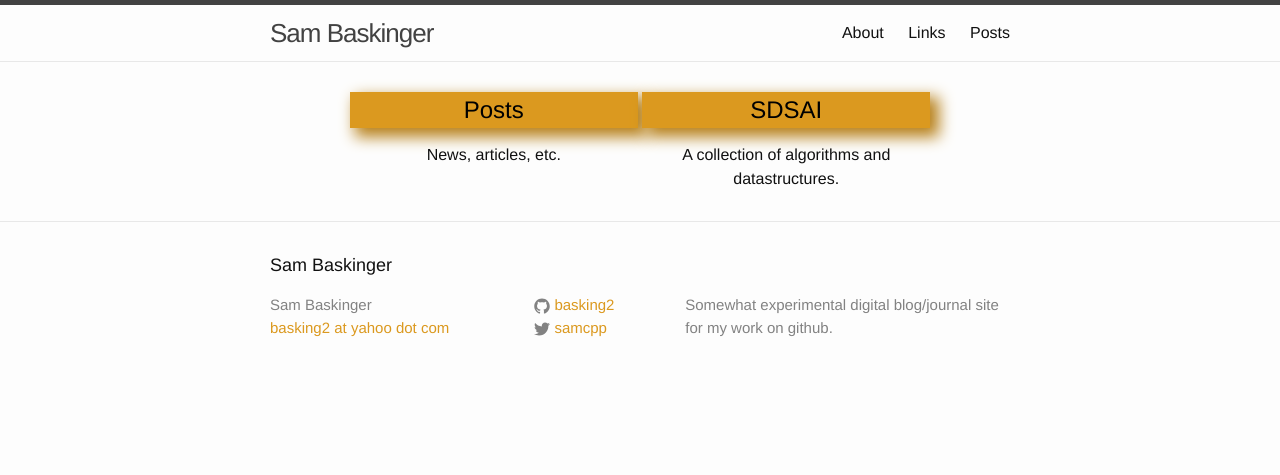
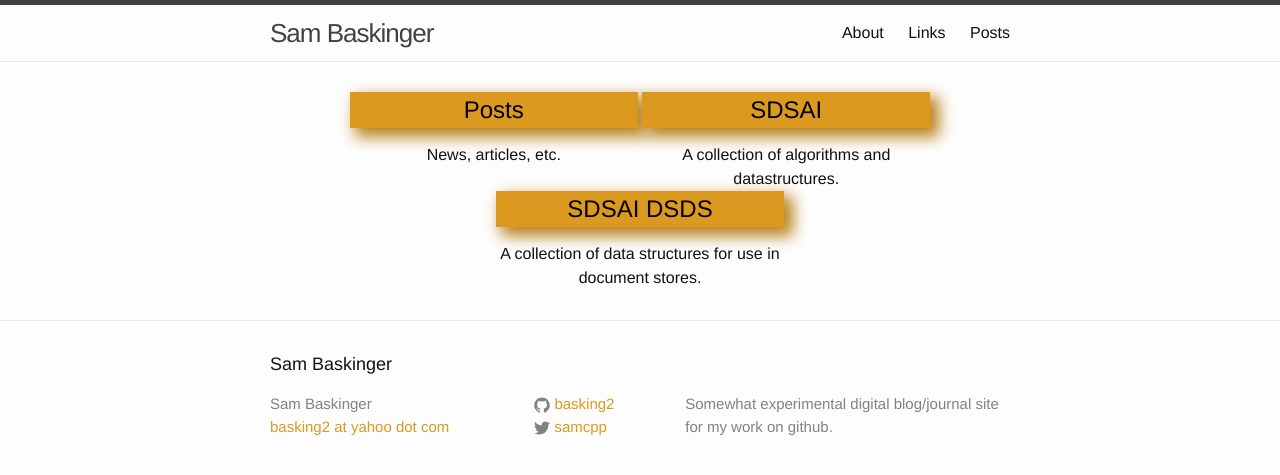
Before and after one commit to basking2/basking2.github.io, a Jekyll site: the page built from index.html, in a window 1280 px wide. Shown: the top 475 px of the page. Built offline with Jekyll 4.4.1, drawn with Linux system fonts in a browser that asks for light colours.

```diff
--- a/_data/tiles.yml
+++ b/_data/tiles.yml
@@ -5,3 +5,7 @@
 - name: SDSAI
   link: http://basking2.github.io/sdsai
   description: A collection of algorithms and datastructures.
+
+- name: SDSAI DSDS
+  link: http://basking2.github.io/sdsai-dsds
+  description: A collection of data structures for use in document stores.
```
